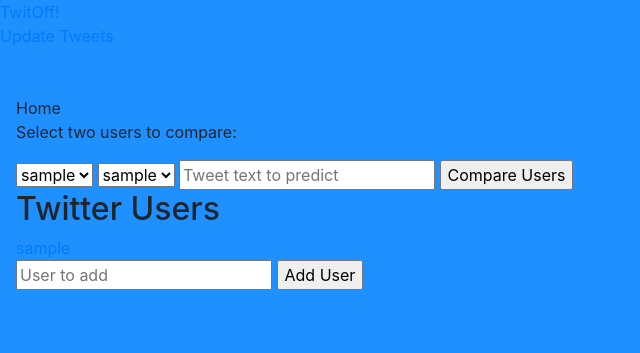
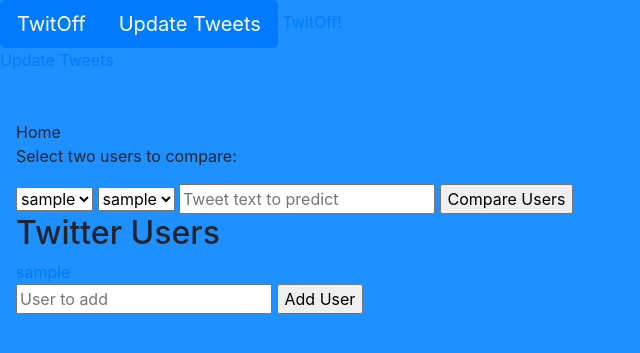
Before and after one commit to Reece323/TwitOff, a Flask app: page / in a window 1280 px wide. Shown: the top 353 px of the page, without its empty margins (0-640 px from the left). Run offline with Flask 2, Linux system fonts and the light colour scheme; tables that the repository leaves empty hold one stand-in row (values such as "Sample post"); some libraries are stand-ins or nearby versions.

Commit message:
testing base.html

```diff
--- a/twitoff/templates/base.html
+++ b/twitoff/templates/base.html
@@ -8,6 +8,14 @@
   <body>
     <body style="background-color:DodgerBlue;">
     <nav>
+
+
+      <div class="btn-group btn-group-lg">
+        <button type="button" class="btn btn-primary">TwitOff</button>
+        <button type="button" class="btn btn-primary">Update Tweets</button>
+      </div>
+
+
       <a href="/" class="brand"><span>TwitOff!</span></a>
       <!-- responsive-->
       <!-- <input id="bmenub" type="text" class="show">
```
